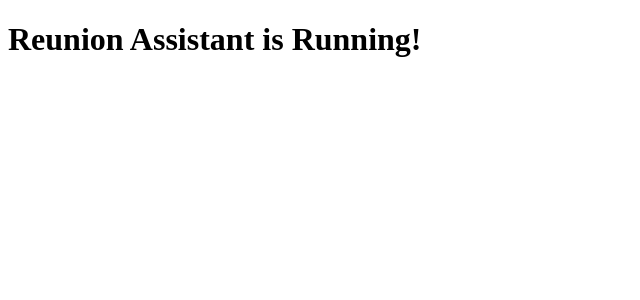
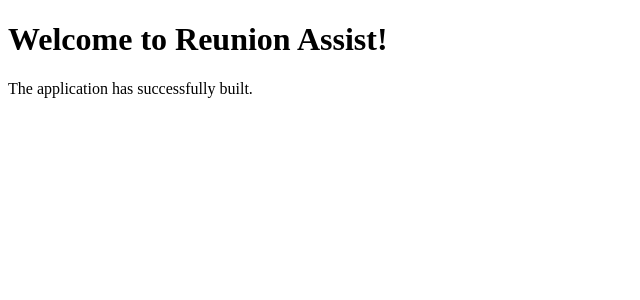
Before and after one commit to gehpro3/ReunionAssist, a Next.js app: page / in a window 1280 px wide. Shown: the top 300 px of the page, without its empty margins (0-640 px from the left). Built offline with nearby package versions, Linux system fonts and the light colour scheme.

Commit message:
fix: Move page.jsx into app directory to create root route

```diff
--- a/app/page.jsx
+++ b/app/page.jsx
@@ -1,8 +1,9 @@
-// This is the content for app/page.jsx
+// File: app/page.jsx
 export default function HomePage() {
   return (
     <div>
-      <h1>Reunion Assistant is Running!</h1>
+      <h1>Welcome to Reunion Assist!</h1>
+      <p>The application has successfully built.</p>
     </div>
   );
 }
```
